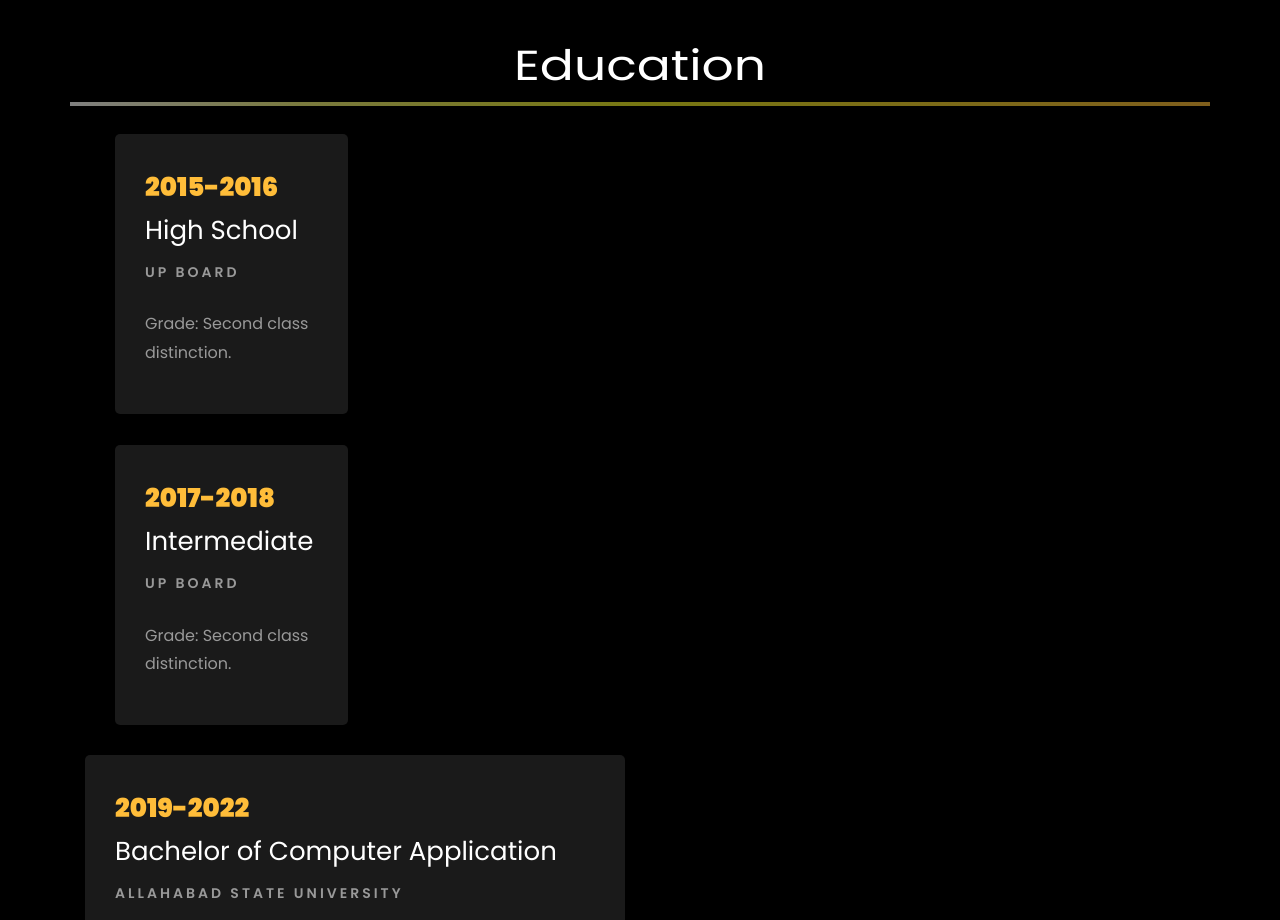
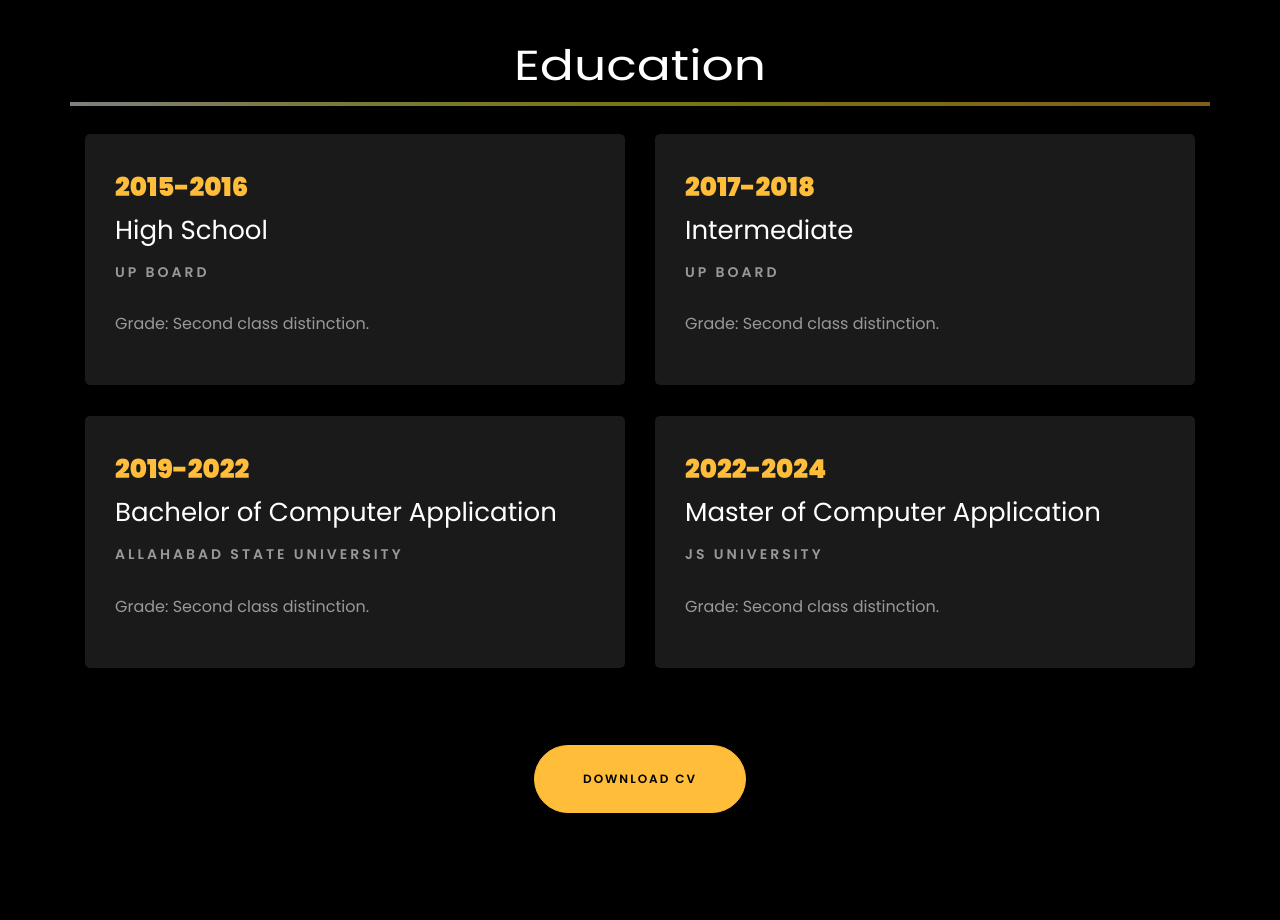
Before and after one commit to MukeshYadav707/MukeshYadav707, a plain HTML site: page index.html in a window 1280 px wide. Shown: the part 1880-2800 px from the top of the page. Drawn offline with Linux system fonts and the light colour scheme; animation ran at ten frames a second; files whose address does not match are found by name.

Commit message:
Update index.html

```diff
--- a/index.html
+++ b/index.html
@@ -318,7 +318,10 @@
 			<div class="underline"></div>
 		</div>
 		<br>
-		<div class="col-md-6">
+
+
+
+		<div class="row">
 			<div class="col-md-6">
 				<div class="resume-wrap ftco-animate">
 					<span class="date">2015-2016</span>
@@ -327,9 +330,7 @@
 					<p class="mt-4">Grade: Second class distinction.</p>
 				</div>
 			</div>
-    		</div>
 
-               <div class="col-md-6">
 			<div class="col-md-6">
 				<div class="resume-wrap ftco-animate">
 					<span class="date">2017-2018</span>
@@ -341,6 +342,7 @@
 		</div>
 
 
+
 		<div class="row">
 			<div class="col-md-6">
 				<div class="resume-wrap ftco-animate">
@@ -348,7 +350,6 @@
 					<h2>Bachelor of Computer Application</h2>
 					<span class="position">Allahabad State University</span>
 					<p class="mt-4">Grade: Second class distinction.</p>
-    				</div>
 				</div>
 			</div>
 
@@ -369,6 +370,7 @@
     		</div>
     	</div>
     </section>
+
 
 
 
```
Lines whose indentation alone changed are shown as unchanged.
